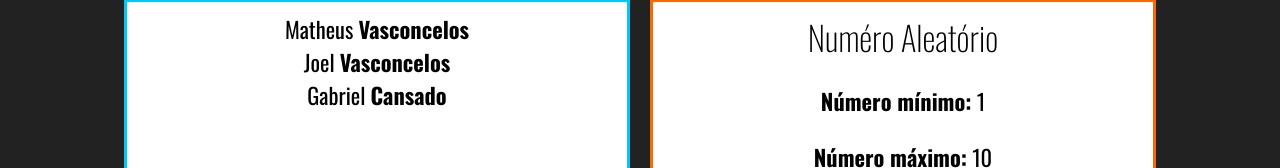
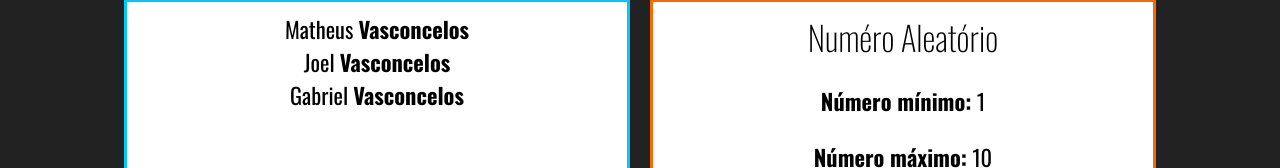
Before and after one commit to m-vasconcelos/curso-react-redux, a React (Create React App) app in the folder fundamentos/: page / in a window 1280 px wide. Shown: the part 180-348 px from the top of the page. Built offline with nearby package versions, Linux system fonts and the light colour scheme.

Commit message:
Componente com Filho #02

```diff
--- a/fundamentos/src/App.jsx
+++ b/fundamentos/src/App.jsx
@@ -7,6 +7,7 @@ import Fragmento from "./components/basicos/Fragmento"
 import NumeroAleatorio from "./components/basicos/NumeroAleatorio"
 import Card from "./components/layout/Card"
 import Familia from "./components/basicos/Familia"
+import FamiliaMembro from "./components/basicos/FamiliaMembro"
 
 export default function App () {
     return (
@@ -14,7 +15,11 @@ export default function App () {
             <h1>Fundamentos React</h1>
             <div className="cards">
                 <Card titulo="Componentes com Filhos" color="#00C8F8">
-                    <Familia sobrenome="Vasconcelos"></Familia>
+                    <Familia sobrenome="Vasconcelos">
+                        <FamiliaMembro nome="Matheus" ></FamiliaMembro>
+                        <FamiliaMembro nome="Joel" ></FamiliaMembro>
+                        <FamiliaMembro nome="Gabriel" ></FamiliaMembro>
+                    </Familia>
                 </Card>
 
                 <Card titulo="Número Aleatório" color="#FA6900">
--- a/fundamentos/src/components/basicos/Familia.jsx
+++ b/fundamentos/src/components/basicos/Familia.jsx
@@ -1,13 +1,14 @@
 import React from "react"
-
-import FamiliaMembro from "./FamiliaMembro"
+import { cloneElement } from "react"
 
 export default function Familia(props) {
     return (
         <div>
-            <FamiliaMembro nome="Matheus" sobrenome={props.sobrenome}></FamiliaMembro>
-            <FamiliaMembro nome="Joel" {...props}></FamiliaMembro>
-            <FamiliaMembro nome="Gabriel" sobrenome="Cansado"></FamiliaMembro>
+            {
+                props.children.map((child, i) => {
+                    return cloneElement(child, {...props, key: i})
+                })
+            }
         </div>
     )
 }
```
